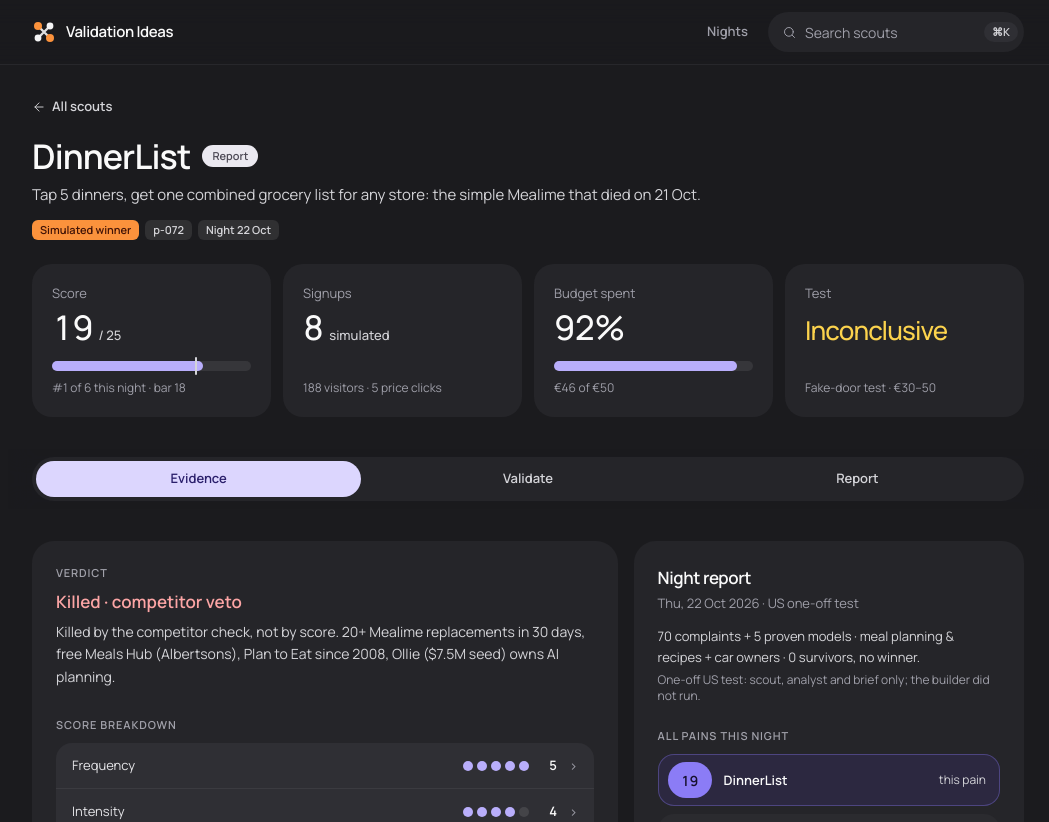
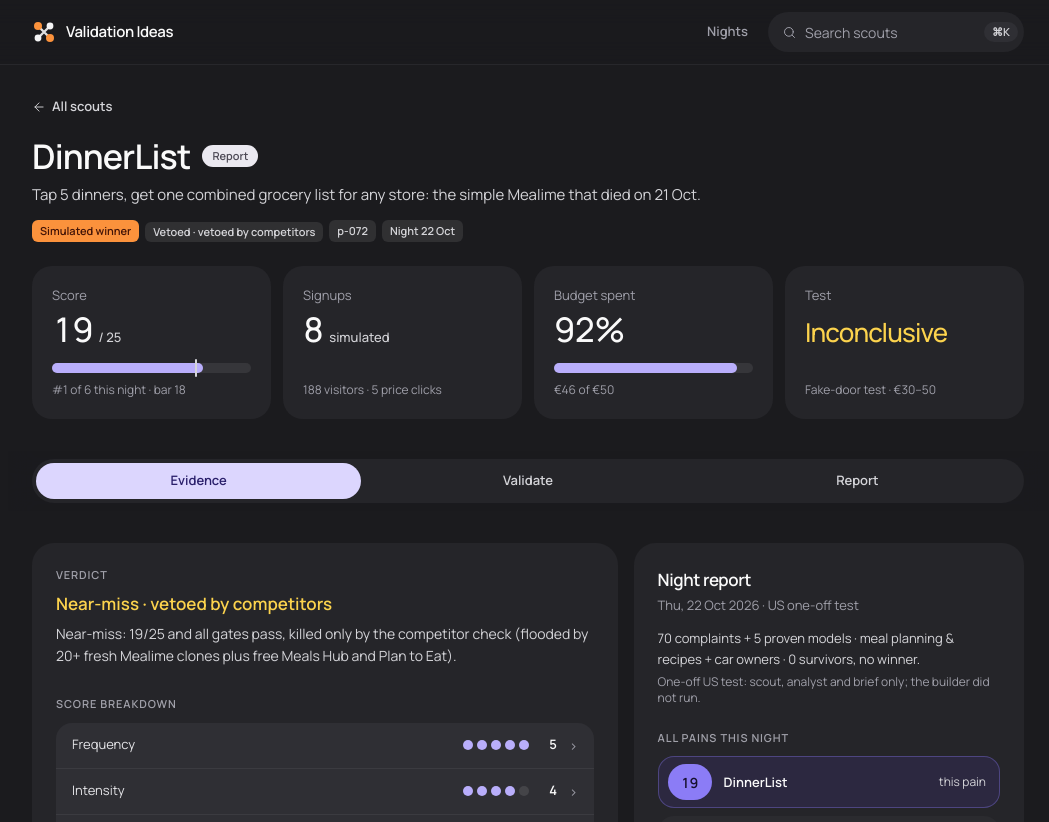
Before and after one commit to judmir/validation-ideas, a Next.js app: page /idea/p-072 in a window 1280 px wide. Shown: the top 822 px of the page, without its empty margins (112-1161 px from the left). Built offline with nearby package versions, Linux system fonts and the light colour scheme.

Commit message:
Veto near-miss: 18+ with gates passed, killed only by the competitor veto, is a near-miss tagged 'Vetoed' (vetoed by competitors), never passed

```diff
--- a/components/IdeaPage.tsx
+++ b/components/IdeaPage.tsx
@@ -2,6 +2,7 @@
 import Link from "next/link";
 import { useEffect, type ReactNode } from "react";
 import { RULES, type Complaint, type Idea } from "@/lib/types";
+import { VETOED_TITLE } from "@/lib/verdict";
 import { eur0, formatDate, int, shortDate, wk } from "@/lib/format";
 import { useValidation, type ValidationState } from "@/lib/store";
 import { stageOf, testNumbers } from "@/lib/status";
@@ -49,6 +50,7 @@
           <p className="mt-1.5 max-w-2xl text-[15px] leading-relaxed text-zinc-300">{idea.pitch ?? idea.who}</p>
           <div className="mt-3 flex flex-wrap gap-1.5">
             {idea.demo ? <Tag warm>Simulated winner</Tag> : idea.verdict === "winner" ? <Tag warm>Winner</Tag> : null}
+            {idea.verdict === "near-miss" && idea.competitor_veto && <span title={VETOED_TITLE}><Tag>Vetoed · {VETOED_TITLE}</Tag></span>}
             <Tag>{idea.painId}</Tag>
             <Tag>Night {shortDate(idea.night)}</Tag>
           </div>
@@ -87,7 +89,7 @@
   const verdictTone = idea.verdict === "killed" ? "text-[#fca5a5]" : idea.verdict === "near-miss" ? "text-[#fcd34d]" : idea.verdict === "winner" ? "text-[#86efac]" : "";
   const verdict = (
     <Metric label="Pipeline verdict" value={<span className={`text-[24px] sm:text-[26px] ${verdictTone}`}>{VERDICT_WORD[idea.verdict]}</span>}>
-      <div className="text-[12px] text-zinc-400">{idea.competitor_veto ? "Competitor veto" : idea.verdict === "near-miss" ? `${RULES.passBar - t} below the bar` : idea.verdict === "below-bar" ? `Under ${RULES.nearMissMin}` : "Score, gates and veto"}</div>
+      <div className="text-[12px] text-zinc-400">{idea.competitor_veto ? (idea.verdict === "near-miss" ? `Over the bar, ${VETOED_TITLE}` : "Competitor veto") : idea.verdict === "near-miss" ? `${RULES.passBar - t} below the bar` : idea.verdict === "below-bar" ? `Under ${RULES.nearMissMin}` : "Score, gates and veto"}</div>
     </Metric>
   );
   if (!validates || !idea.validation) {
@@ -135,7 +137,7 @@
 
 /** Evidence: verdict, score breakdown and a quotes summary beside the night report; everything else collapsed. */
 function Evidence({ idea, run }: { idea: Idea; run: RunInfo }) {
-  const note = idea.verdict === "killed" ? idea.kill_reason ?? idea.borderline_note : idea.borderline_note;
+  const note = idea.verdict === "killed" ? idea.kill_reason ?? idea.borderline_note : idea.borderline_note ?? (idea.competitor_veto ? idea.kill_reason : null);
   const linked = idea.quotes.filter((q) => /^https?:\/\//.test(q.link));
   return (
     <>
@@ -143,7 +145,7 @@
         <Card className="min-w-0">
           <h3 className="label">Verdict</h3>
           <p className={`mt-2 text-[17px] font-semibold ${idea.verdict === "killed" ? "text-[#fca5a5]" : idea.verdict === "near-miss" ? "text-[#fcd34d]" : "text-zinc-50"}`}>
-            {VERDICT_WORD[idea.verdict]}{idea.competitor_veto ? " · competitor veto" : ""}
+            {VERDICT_WORD[idea.verdict]}{idea.competitor_veto ? (idea.verdict === "near-miss" ? ` · ${VETOED_TITLE}` : " · competitor veto") : ""}
           </p>
           {note ? <p className="mt-1.5 text-[14px] leading-relaxed text-zinc-300">{note}</p> : <p className="mt-1.5 text-[13px] text-zinc-400">Score {idea.scores.total}/{RULES.maxScore}, under the {RULES.nearMissMin}–{RULES.passBar - 1} near-miss band.</p>}
 
--- a/components/ScoutTimeline.tsx
+++ b/components/ScoutTimeline.tsx
@@ -3,6 +3,7 @@
 import { useEffect, useState, type ReactNode } from "react";
 import type { PipelineVerdict } from "@/lib/types";
 import { RULES } from "@/lib/types";
+import { VETOED_TITLE } from "@/lib/verdict";
 import { eur0, int, shortDate, weekday } from "@/lib/format";
 import { usePersistedMany, valKey, type ValidationState } from "@/lib/store";
 import { stageOf, testNumbers } from "@/lib/status";
@@ -165,7 +166,13 @@
 }
 
 const passed = (r: PainRow) => r.demo || r.verdict === "winner";
+/** ≥18 but stopped only by the competitor veto: shown as a near-miss with a "Vetoed" tag, never as passed. */
+const vetoedNear = (r: PainRow) => r.verdict === "near-miss" && r.veto;
+function VetoedTag() {
+  return <span title={VETOED_TITLE} aria-label={`Vetoed: ${VETOED_TITLE}`} className="shrink-0 cursor-help rounded-full border border-[#fbbf24]/40 px-2 py-px text-[11px] font-semibold text-[#fcd34d]">Vetoed</span>;
+}
 function reasonOf(r: PainRow) {
+  if (vetoedNear(r)) return `Near-miss · ${r.score} ≥ bar ${RULES.passBar}`;
   if (r.verdict === "killed") return r.veto ? "Killed · competitor veto" : "Killed";
   if (r.verdict === "near-miss") return `Near-miss · below bar ${RULES.passBar}`;
   return `Below bar ${RULES.passBar}`;
@@ -191,7 +198,8 @@
             ) : (
               <>
                 {row.pitched && <span className="rounded-full bg-warm px-2.5 py-0.5 text-[11px] font-semibold text-[#431407]">Pitched</span>}
-                <span className={`rounded-full px-2.5 py-0.5 text-[11px] font-semibold ${row.verdict === "killed" ? "bg-[#f87171]/15 text-[#fca5a5]" : "bg-white/[0.09] text-zinc-300"}`}>{reasonOf(row)}</span>
+                <span className={`rounded-full px-2.5 py-0.5 text-[11px] font-semibold ${row.verdict === "killed" ? "bg-[#f87171]/15 text-[#fca5a5]" : vetoedNear(row) ? "bg-[#fbbf24]/15 text-[#fcd34d]" : "bg-white/[0.09] text-zinc-300"}`}>{reasonOf(row)}</span>
+                {vetoedNear(row) && <VetoedTag />}
                 <StageMeter stage="ready" dim />
               </>
             )}
@@ -206,7 +214,7 @@
       </div>
       <div className="mt-3 flex flex-wrap items-center justify-between gap-x-4 gap-y-2.5 border-t border-white/[0.06] pt-3">
         <div className="min-w-0 text-[12px] text-zinc-400">
-          {ok && t ? (loaded ? <>{testLine(t.v, t.budget)}</> : "\u00a0") : row.pitched ? "Pitched as the night's winner, later killed by its stress test" : `No demo · did not pass the bar (${RULES.passBar}, gates, veto)`}
+          {ok && t ? (loaded ? <>{testLine(t.v, t.budget)}</> : "\u00a0") : row.pitched ? "Pitched as the night's winner, later killed by its stress test" : vetoedNear(row) ? `No demo · scored over the bar but ${VETOED_TITLE}` : `No demo · did not pass the bar (${RULES.passBar}, gates, veto)`}
         </div>
         {row.linkable && (
           <div className="flex shrink-0 gap-2">
@@ -230,7 +238,7 @@
     <>
       <span className="w-5 shrink-0 text-[12px] font-semibold tabular-nums text-zinc-400">#{row.rank}</span>
       <div className="min-w-0 flex-1">
-        <div className="truncate text-[14px] font-semibold text-zinc-200">{row.title}</div>
+        <div className="flex min-w-0 items-center gap-2"><span className="truncate text-[14px] font-semibold text-zinc-200">{row.title}</span>{vetoedNear(row) && <VetoedTag />}</div>
         <div className="truncate text-[12px] text-zinc-400">{row.sub}</div>
       </div>
       <span className="shrink-0 text-[15px] font-semibold tabular-nums text-zinc-300">{row.score}</span>
--- a/components/ui.tsx
+++ b/components/ui.tsx
@@ -179,7 +179,7 @@
 
 const VERDICT_BADGE: Record<PipelineVerdict, string> = { winner: "indigo", "near-miss": "amber", killed: "red", "below-bar": "slate" };
 export function VerdictBadge({ verdict, veto }: { verdict: PipelineVerdict; veto?: boolean }) {
-  const label = verdict === "winner" ? "Winner" : verdict === "near-miss" ? "Near-miss" : verdict === "killed" ? (veto ? "Killed by veto" : "Killed") : "Below bar";
+  const label = verdict === "winner" ? "Winner" : verdict === "near-miss" ? (veto ? "Near-miss · vetoed" : "Near-miss") : verdict === "killed" ? (veto ? "Killed by veto" : "Killed") : "Below bar";
   return <Badge color={VERDICT_BADGE[verdict]}>{label}</Badge>;
 }
 
--- a/lib/mock/index.ts
+++ b/lib/mock/index.ts
@@ -9,7 +9,7 @@
 export { LEGACY };
 
 const DEMO_ID = "p-072";
-export const DEMO_BANNER = "Simulated — this idea was actually killed. DinnerList (p-072) lost to the competitor check; it stands in as a winner so you can see the Validate and Report flow. No real ads, payments or emails.";
+export const DEMO_BANNER = "Simulated — this idea did not pass. DinnerList (p-072) scored 19/25 but was vetoed by competitors (a near-miss); it stands in as a winner so you can see the Validate and Report flow. No real ads, payments or emails.";
 
 /** All US ideas, with the display verdict recomputed and the DinnerList demo kit attached. */
 export const ALL_IDEAS: Idea[] = IDEAS.map((i) => {
@@ -40,7 +40,7 @@
 
 export function toRow(i: Idea): BoardRow {
   const veto = i.competitor_veto;
-  const note = i.verdict === "killed" ? (i.kill_reason ?? i.borderline_note) : i.verdict === "near-miss" ? i.borderline_note : null;
+  const note = i.verdict === "killed" ? (i.kill_reason ?? i.borderline_note) : i.verdict === "near-miss" ? (i.borderline_note ?? (veto ? i.kill_reason : null)) : null;
   return {
     painId: i.painId, night: i.night, market: "US", niche: i.niche,
     title: i.name ?? i.label ?? shortDesc(i.description), named: !!i.name,
--- a/lib/mock/validation.ts
+++ b/lib/mock/validation.ts
@@ -1,7 +1,7 @@
 import type { Validation } from "../types";
 
 /**
- * Simulated validation kit for DinnerList (p-072). DinnerList was actually killed by the competitor
+ * Simulated validation kit for DinnerList (p-072). DinnerList was actually vetoed by the competitor
  * check; it stands in as a demo winner so the Validate and Report tabs have something to show.
  * Nothing here is live: no ads, payments, checkout or emails.
  */
--- a/lib/verdict.ts
+++ b/lib/verdict.ts
@@ -9,19 +9,27 @@
 
 /**
  * Display verdict, derived from score + gates + veto (pains.json `status` is not trusted):
- * veto or PLC decline → killed; ≥18 with a failed gate → killed; ≥18 → winner; 15–17 → near-miss; else below bar.
+ * PLC decline → killed; ≥18, gates passed, killed ONLY by the competitor veto → near-miss ("Vetoed", never a winner);
+ * other veto → killed; ≥18 with a failed gate → killed; ≥18 → winner; 15–17 → near-miss; else below bar.
  */
 export function pipelineVerdict(idea: Pick<Idea, "scores" | "gates" | "competitor_veto" | "plc">): PipelineVerdict {
   const t = idea.scores.total;
-  if (idea.competitor_veto || idea.plc?.stage === "decline") return "killed";
+  if (idea.plc?.stage === "decline") return "killed";
+  if (isVetoNearMiss(idea)) return "near-miss";
+  if (idea.competitor_veto) return "killed";
   if (t >= RULES.passBar) return Object.values(idea.gates).some((g) => g.result === "fail") ? "killed" : "winner";
   return t >= RULES.nearMissMin ? "near-miss" : "below-bar";
 }
+/** ≥18/25 with no failed gate and no PLC decline, stopped only by the competitor veto: a near-miss, not a kill (and not passed). */
+export function isVetoNearMiss(idea: Pick<Idea, "scores" | "gates" | "competitor_veto" | "plc">): boolean {
+  return idea.competitor_veto && idea.scores.total >= RULES.passBar && idea.plc?.stage !== "decline" && !Object.values(idea.gates).some((g) => g.result === "fail");
+}
+export const VETOED_TITLE = "vetoed by competitors";
 export const legacyVerdict = (p: LegacyPain): PipelineVerdict => p.verdict;
 
 export const VERDICT_LABEL: Record<PipelineVerdict, string> = { winner: "Winner", "near-miss": "Near-miss", killed: "Killed", "below-bar": "Below bar" };
 export function verdictLabel(v: PipelineVerdict, veto?: boolean) {
-  return v === "killed" && veto ? "Killed by veto" : VERDICT_LABEL[v];
+  return v === "killed" && veto ? "Killed by veto" : v === "near-miss" && veto ? "Near-miss · vetoed" : VERDICT_LABEL[v];
 }
 
 export type ValidationCall = "not-enough-traffic" | "strong" | "inconclusive" | "kill";
```
Also changed, not shown: 1 other file (tests, documents, lock files or other folders).
